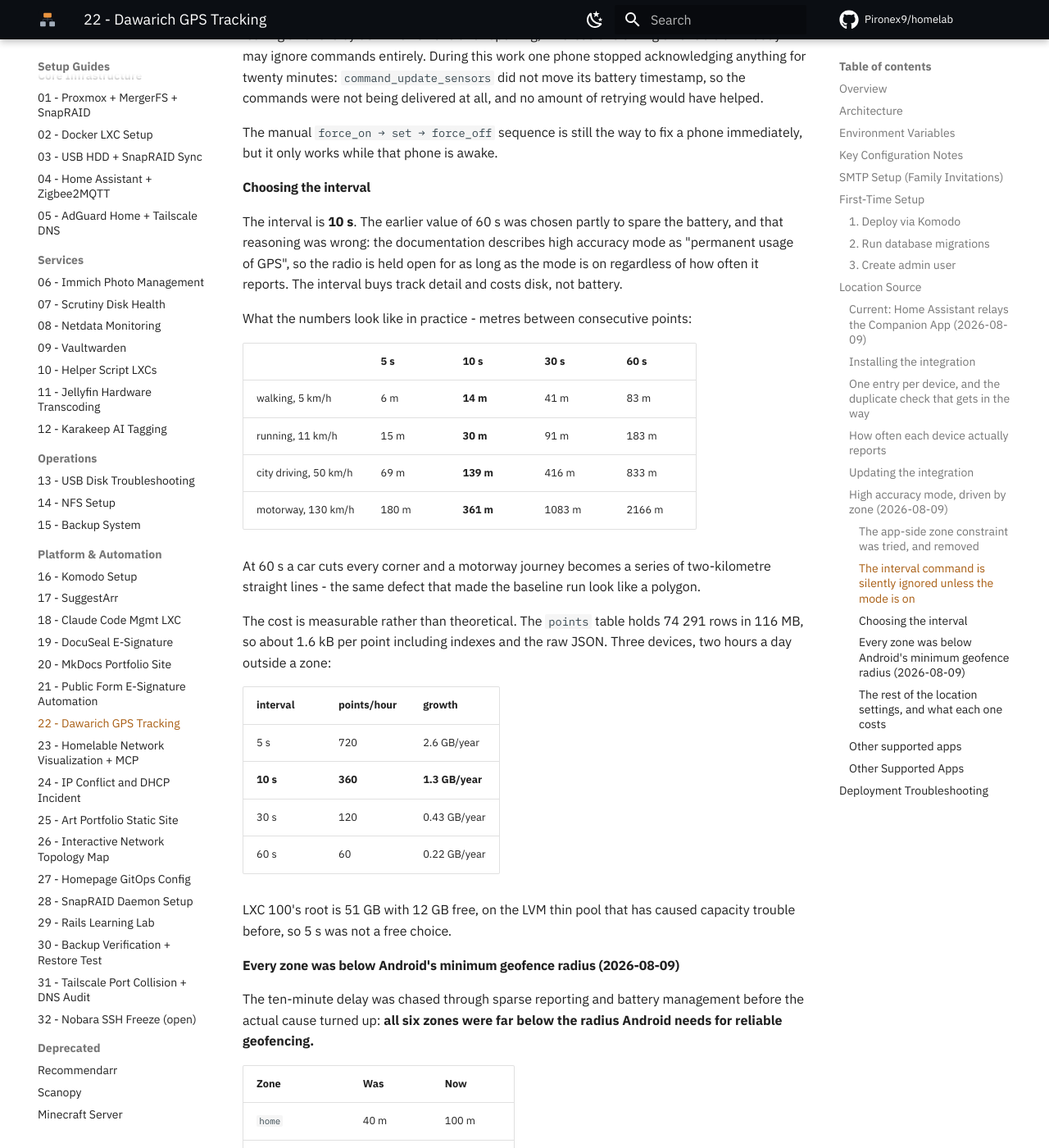
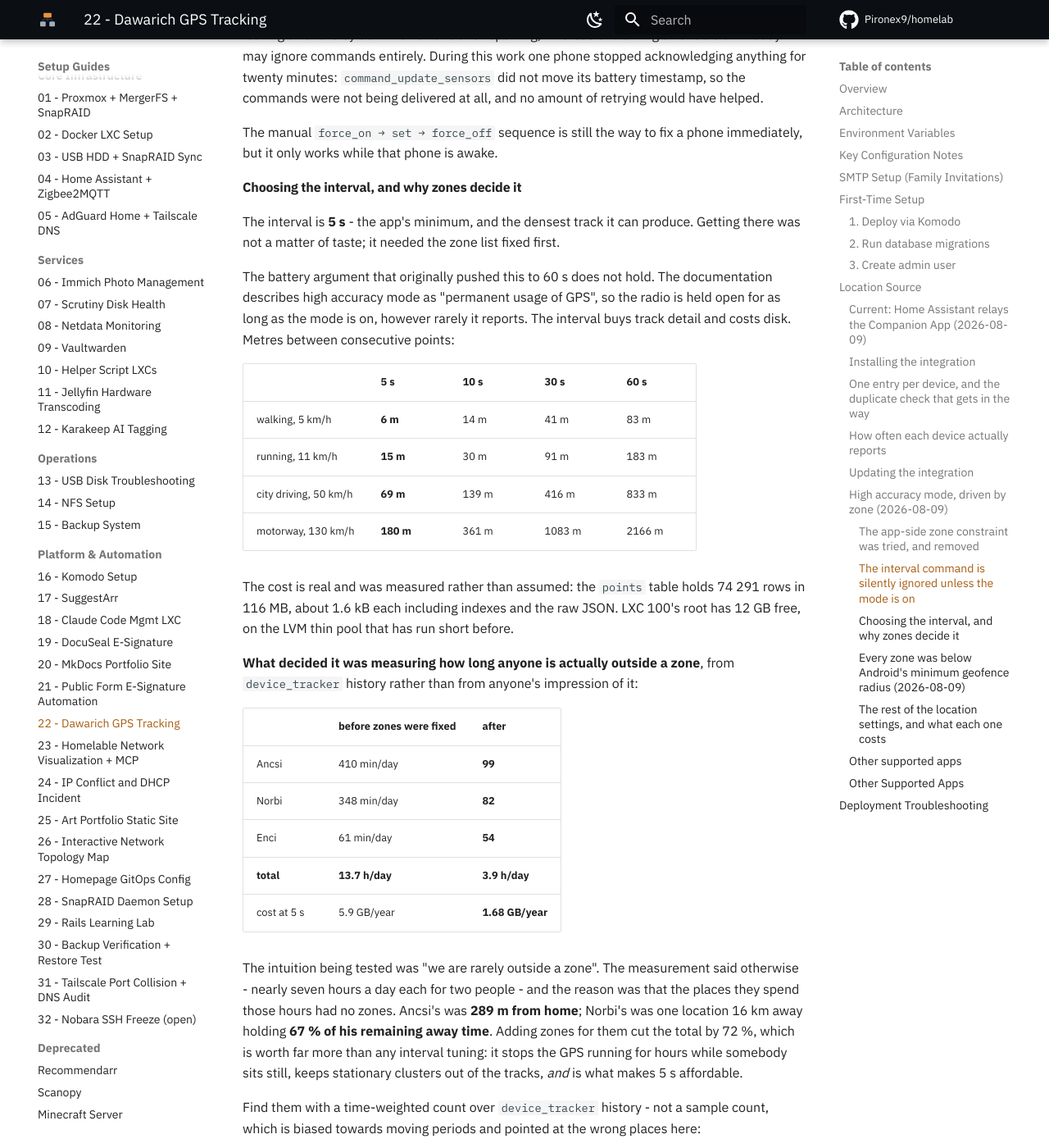
Before and after one commit to Pironex9/homelab, an MkDocs documentation site: the page built from docs/proxmox/22_Dawarich_GPS_Tracking_Setup.md, in a window 1280 px wide and 1400 px high, scrolled down 11595 px. Shown: the whole window at 82% size. Built offline with MkDocs 1.6.1 and Material for MkDocs 9.7.7, drawn with Linux system fonts in a browser that asks for light colours; comment, search, counter and statistics services are not loaded; some of the changed text lies outside the part shown.

Commit message:
feat(ha): 5 s interval, once zones cut time-outside-a-zone from 13.7 to 3.9 hours a day
The interval question turned out to be a zone question. The assumption
under it - that we are rarely outside a zone - was wrong: measured from
device_tracker history it was close to seven hours a day each for two
people, because the places where those hours are spent had no zones at
all. One was 289 m from home, another 16 km away holding 67% of the
remaining away time.

Zones for them cut the total by 72%, which is worth more than any interval
tuning on its own: it stops GPS running for hours while somebody sits
still, keeps stationary clusters out of the tracks, and brings 5 s down to
1.68 GB/year against the 12 GB free on a thin pool that has run short
before. 5.9 GB/year, which is what 5 s would have cost beforehand, would
not have been sensible.

Records the method, because the first pass got it wrong: count time, not
samples. A sample count is biased towards periods when the phone is moving
and pointed at the wrong locations here. Zone centres come from the mean of
nearby samples rather than from coordinates rounded to three decimals,
which are only good to about 100 m, and radii come from the observed spread
- 150 m and 200 m for two of them.

````diff
--- a/docs/proxmox/22_Dawarich_GPS_Tracking_Setup.md
+++ b/docs/proxmox/22_Dawarich_GPS_Tracking_Setup.md
@@ -218,10 +218,10 @@ The Companion App reports too sparsely to draw a clean line while travelling, an
 | Where | Setting | Value |
 |---|---|---|
 | Home Assistant | one automation per phone, `mode: queued` | `to: not_home` → `force_on`, `from: not_home` → `force_off`, both excluding `unknown`/`unavailable` |
-| Home Assistant | every zone radius | **100 m** |
+| Home Assistant | every zone radius | **100 m** or more, and a zone for every place anyone lingers |
 | Companion App | High accuracy mode (master toggle) | **off** - the automation owns it |
 | Companion App | zone constraint, bluetooth constraint, trigger range | **all empty** |
-| Companion App | high accuracy interval | 10 s - set by the automation on every departure, see below |
+| Companion App | high accuracy interval | 5 s - set by the automation on every departure, see below |
 | Companion App | Location sent | Exact |
 | Companion App | diagnostic sensors *High accuracy mode* and *High accuracy update interval* | enabled |
 | Android | battery usage for Home Assistant | Unrestricted |
@@ -308,31 +308,42 @@ The interval survives the mode being switched off again, so this is a one-off pe
 
 The manual `force_on → set → force_off` sequence is still the way to fix a phone immediately, but it only works while that phone is awake.
 
-#### Choosing the interval
+#### Choosing the interval, and why zones decide it
 
-The interval is **10 s**. The earlier value of 60 s was chosen partly to spare the battery, and that reasoning was wrong: the documentation describes high accuracy mode as "permanent usage of GPS", so the radio is held open for as long as the mode is on regardless of how often it reports. The interval buys track detail and costs disk, not battery.
+The interval is **5 s** - the app's minimum, and the densest track it can produce. Getting there was not a matter of taste; it needed the zone list fixed first.
 
-What the numbers look like in practice - metres between consecutive points:
+The battery argument that originally pushed this to 60 s does not hold. The documentation describes high accuracy mode as "permanent usage of GPS", so the radio is held open for as long as the mode is on, however rarely it reports. The interval buys track detail and costs disk. Metres between consecutive points:
 
-| | 5 s | **10 s** | 30 s | 60 s |
+| | **5 s** | 10 s | 30 s | 60 s |
 |---|---|---|---|---|
-| walking, 5 km/h | 6 m | **14 m** | 41 m | 83 m |
-| running, 11 km/h | 15 m | **30 m** | 91 m | 183 m |
-| city driving, 50 km/h | 69 m | **139 m** | 416 m | 833 m |
-| motorway, 130 km/h | 180 m | **361 m** | 1083 m | 2166 m |
+| walking, 5 km/h | **6 m** | 14 m | 41 m | 83 m |
+| running, 11 km/h | **15 m** | 30 m | 91 m | 183 m |
+| city driving, 50 km/h | **69 m** | 139 m | 416 m | 833 m |
+| motorway, 130 km/h | **180 m** | 361 m | 1083 m | 2166 m |
 
-At 60 s a car cuts every corner and a motorway journey becomes a series of two-kilometre straight lines - the same defect that made the baseline run look like a polygon.
+The cost is real and was measured rather than assumed: the `points` table holds 74 291 rows in 116 MB, about 1.6 kB each including indexes and the raw JSON. LXC 100's root has 12 GB free, on the LVM thin pool that has run short before.
 
-The cost is measurable rather than theoretical. The `points` table holds 74 291 rows in 116 MB, so about 1.6 kB per point including indexes and the raw JSON. Three devices, two hours a day outside a zone:
+**What decided it was measuring how long anyone is actually outside a zone**, from `device_tracker` history rather than from anyone's impression of it:
 
-| interval | points/hour | growth |
+| | before zones were fixed | after |
 |---|---|---|
-| 5 s | 720 | 2.6 GB/year |
-| **10 s** | **360** | **1.3 GB/year** |
-| 30 s | 120 | 0.43 GB/year |
-| 60 s | 60 | 0.22 GB/year |
+| Ancsi | 410 min/day | **99** |
+| Norbi | 348 min/day | **82** |
+| Enci | 61 min/day | **54** |
+| **total** | **13.7 h/day** | **3.9 h/day** |
+| cost at 5 s | 5.9 GB/year | **1.68 GB/year** |
 
-LXC 100's root is 51 GB with 12 GB free, on the LVM thin pool that has caused capacity trouble before, so 5 s was not a free choice.
+The intuition being tested was "we are rarely outside a zone". The measurement said otherwise - nearly seven hours a day each for two people - and the reason was that the places they spend those hours had no zones. Ancsi's was **289 m from home**; Norbi's was one location 16 km away holding **67 % of his remaining away time**. Adding zones for them cut the total by 72 %, which is worth far more than any interval tuning: it stops the GPS running for hours while somebody sits still, keeps stationary clusters out of the tracks, *and* is what makes 5 s affordable.
+
+Find them with a time-weighted count over `device_tracker` history - not a sample count, which is biased towards moving periods and pointed at the wrong places here:
+
+```python
+# for each not_home interval, if its coordinates fall in no zone,
+# add its duration to a bucket keyed on the rounded position
+buckets[(round(lat, 3), round(lon, 3))] += (next_ts - ts).total_seconds()
+```
+
+Two details worth copying: derive each zone's centre from the **mean of the samples near it**, since coordinates rounded to three decimals are only accurate to about 100 m and would put the circle off centre; and size the radius from the observed spread of those samples, not from a default - `Radvány` needed 150 m and `Webasto` 200 m, while 100 m was right for the rest.
 
 #### Every zone was below Android's minimum geofence radius (2026-08-09)
 
````
